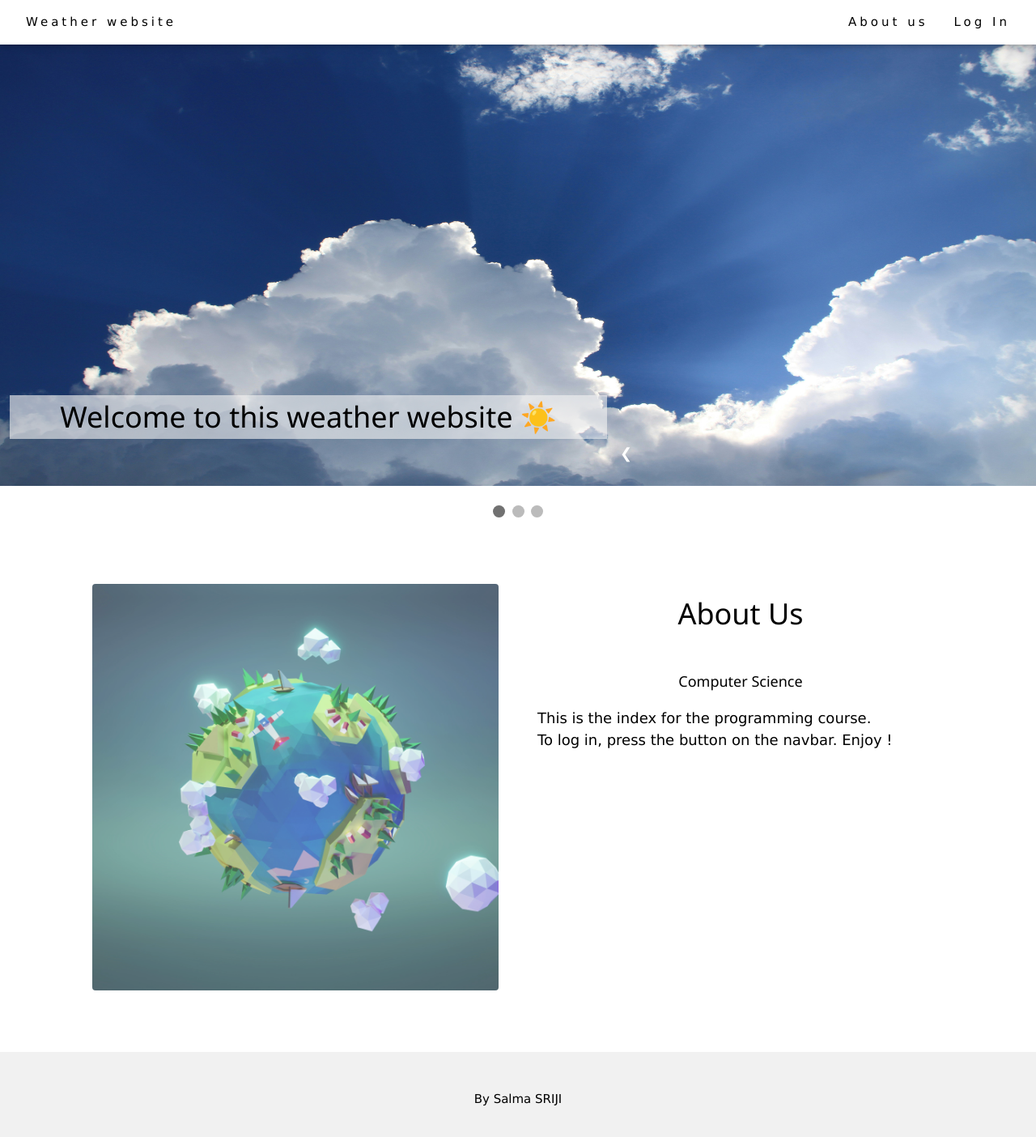
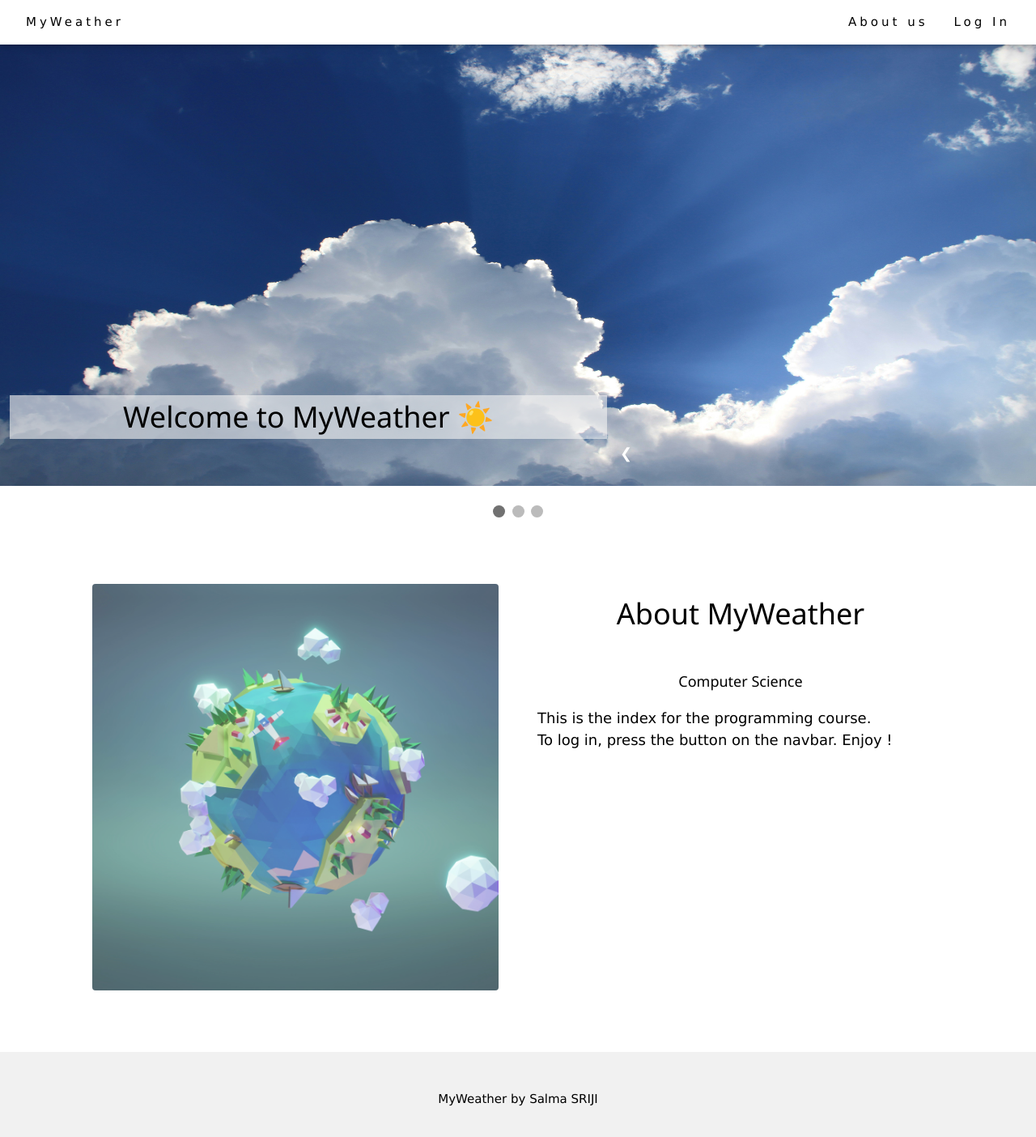
Before and after one commit to Salmasrj/webserver, a website: page public/landing-page.html in a window 1280 px wide. Shown: the top 1404 px of the page at 81% size. Drawn offline with nearby package versions, Linux system fonts and the light colour scheme.

Commit message:
broutilles

```diff
--- a/public/landing-page.html
+++ b/public/landing-page.html
@@ -1,7 +1,7 @@
 <!DOCTYPE html>
 <html lang="eng">
   <head>
-      <title>Welcome to this weather page</title>
+      <title>MyWeather</title>
       <meta name="viewport" content="width=device-width, initial-scale=1" charset="utf-8">
       <link href="styles.css"  rel="stylesheet">
       <link rel="stylesheet" href="https://www.w3schools.com/w3css/4/w3.css">
@@ -12,7 +12,7 @@
   <body>
     <div class="w3-top">
       <div class="w3-bar w3-white w3-padding w3-card" style="letter-spacing:4px; position: fixed;">
-        <a class="w3-bar-item w3-button">Weather website</a>
+        <a class="w3-bar-item w3-button">MyWeather</a>
         <div class="w3-right w3-hide-small">
           <a href="#about" class="w3-bar-item w3-button">About us</a>
           <a href="login.html" class="w3-bar-item w3-button">Log In</a>
@@ -35,7 +35,7 @@
       </div>
 
       <div class="text">
-        <h1 style="z-index: -1; color: black; background-color: #f2f2f2a0; width: 50%;">Welcome to this weather website
+        <h1 style="z-index: -1; color: black; background-color: #f2f2f2a0; width: 50%;">Welcome to MyWeather
           <span id="emoji_icon" onclick="switchEmojis()">☀️</span>
         </h1>
       </div>
@@ -59,15 +59,15 @@
         </div>
 
         <div class="w3-col m6 w3-padding-large">
-          <h1 class="w3-center">About Us</h1><br>
+          <h1 class="w3-center">About MyWeather</h1><br>
           <h5 class="w3-center">Computer Science </h5>
           <p class="w3-large">This is the index for the programming course. <br> To log in, press the button on the navbar. Enjoy !</p>
         </div>
       </div>
     </div>
 
-    <footer class="w3-center w3-light-grey w3-padding-32">
-      <p>By <a class="w3-hover-text-green">Salma SRIJI</a></p>
+    <footer class="w3-center w3-light-grey w3-padding-32" style="position:relative; bottom:0; width:100%;">
+      <p>MyWeather by <a class="w3-hover-text-green">Salma SRIJI</a></p>
     </footer>
   </body>
 
```
Also changed, not shown: public/dashboard.html (+3 -3 lines), public/login.html (+5 -5 lines).
